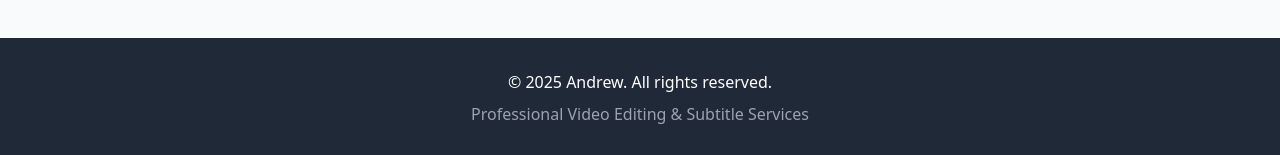
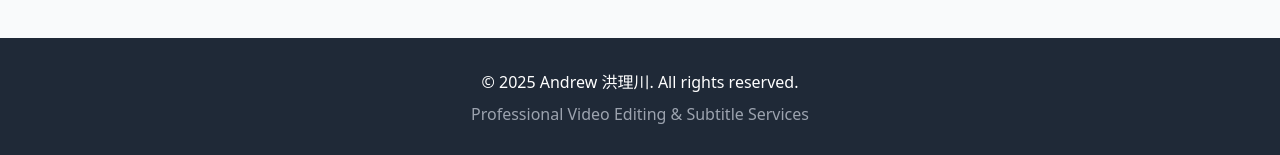
Before and after one commit to Andrew53O/Andrew53O.github.io, an Astro site: page / in a window 1280 px wide. Shown: the part 1496-1651 px from the top of the page. Built offline with nearby package versions, Linux system fonts and the light colour scheme; Astro itself is replaced by a stand-in of ours.

Commit message:
add my chinese name

```diff
--- a/src/pages/index.astro
+++ b/src/pages/index.astro
@@ -51,7 +51,7 @@ const allTags = Array.from(new Set(videos.flatMap(v => v.tags))).sort();
 
   <footer class="bg-gray-800 dark:bg-gray-950 text-white py-8 mt-16">
     <div class="container mx-auto px-4 text-center">
-      <p class="mb-2">&copy; {new Date().getFullYear()} Andrew. All rights reserved.</p>
+      <p class="mb-2">&copy; {new Date().getFullYear()} Andrew 洪理川. All rights reserved.</p>
       <p class="text-gray-400 dark:text-gray-500">Professional Video Editing & Subtitle Services</p>
     </div>
   </footer>
```
